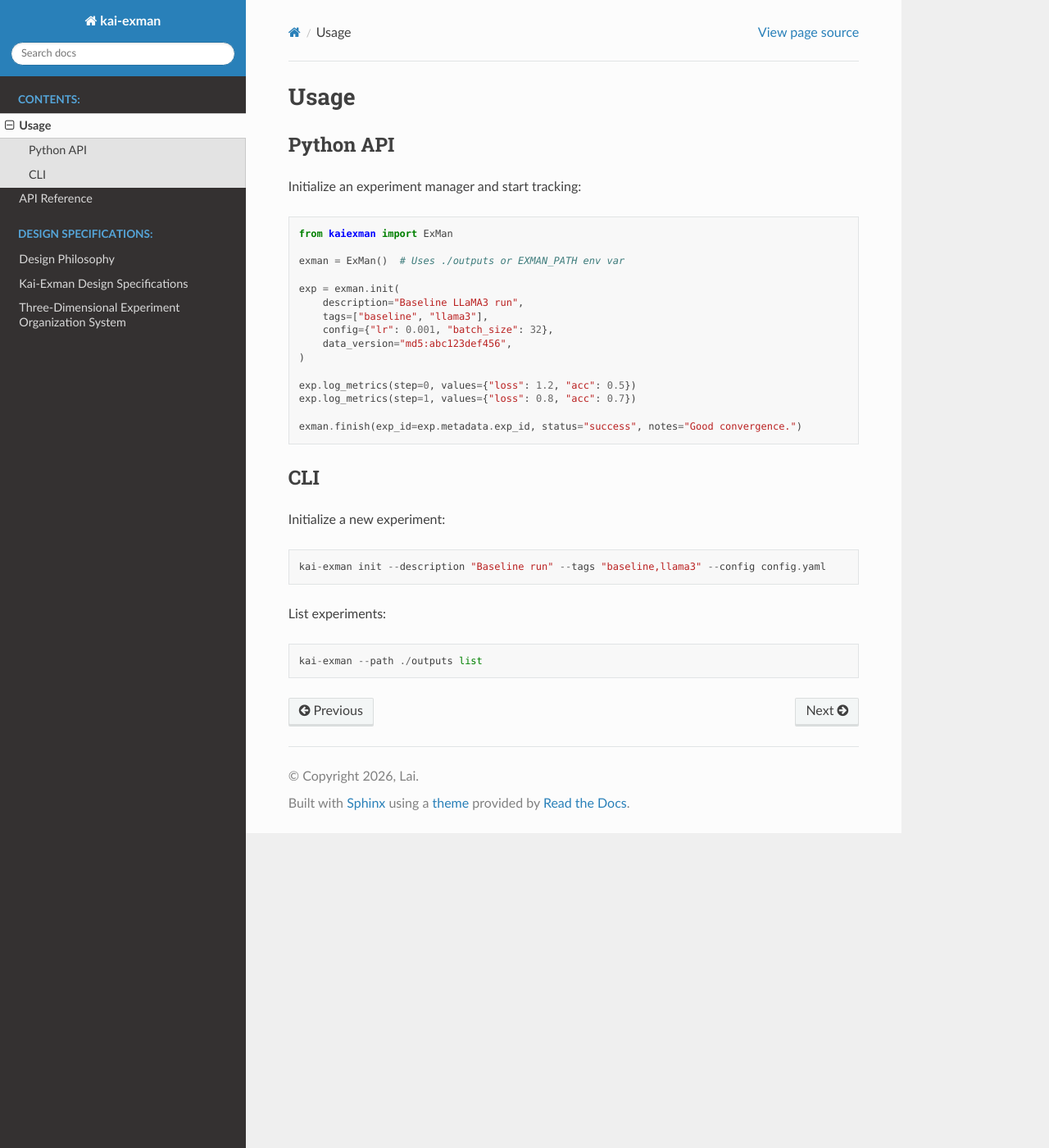
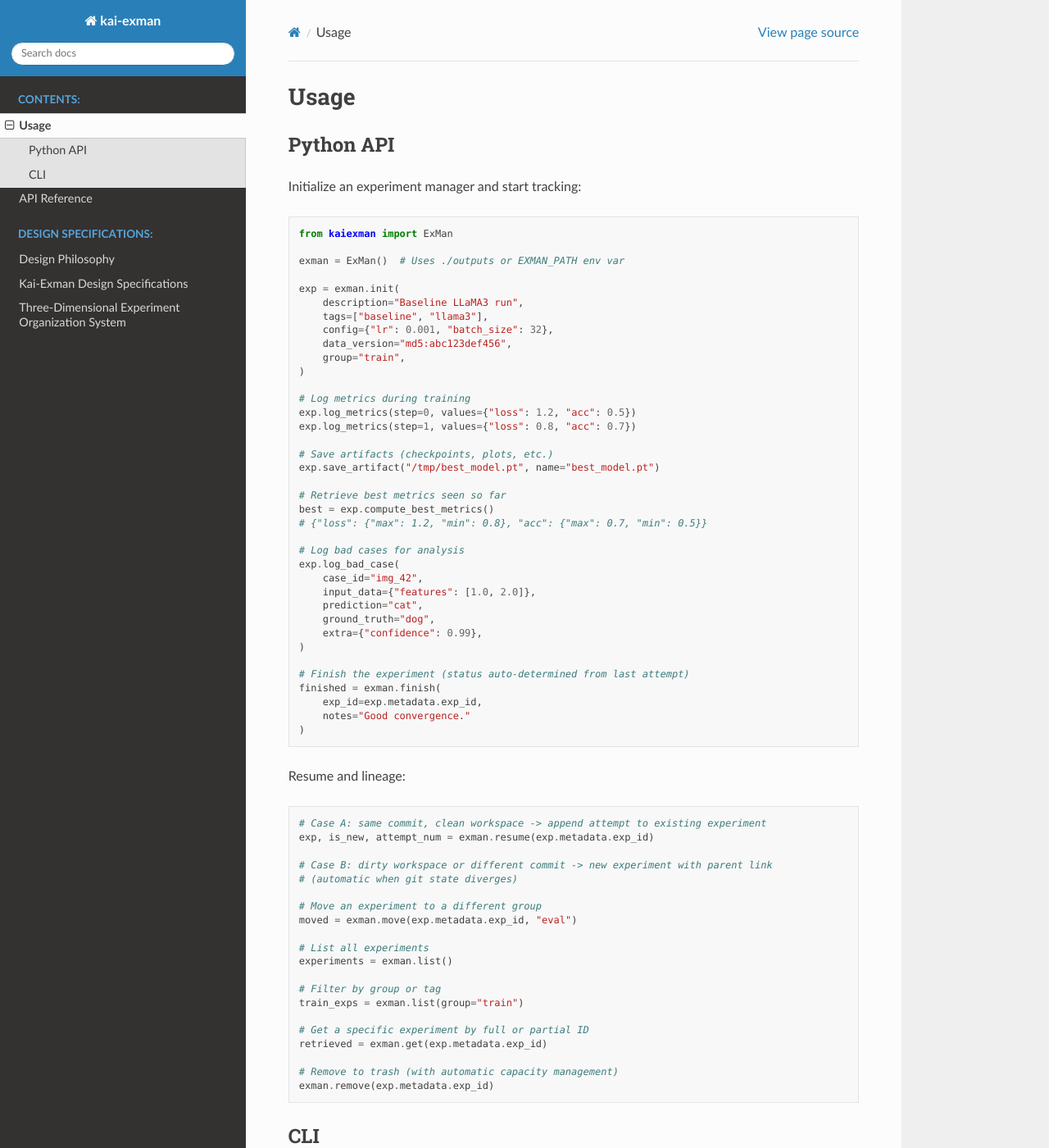
Before and after one commit to laiyk5/kai-exman, a Sphinx documentation site: the page built from docs/source/usage.rst, in a window 1280 px wide and 1400 px high. Shown: the whole window at 82% size. Built offline with Sphinx 7.4.7 and the Read the Docs theme 3.1.0, drawn with Linux system fonts in a browser that asks for light colours; some of the changed text lies outside the part shown.

Commit message:
docs: update usage section to reflect current CLI and API surface
- Replace outdated finish() examples that used --status parameter.
- Add run, move, suggest-groups, and group/tag filter examples.
- Document list view modes (default, --oneline, --tree).
- Add Python API examples for save_artifact, compute_best_metrics,
  log_bad_case, and resume lineage.
- Sync docs/source/usage.rst and README.md Quick Start.

Co-Authored-By: Claude Sonnet 4.6 <noreply@anthropic.com>

```diff
--- a/docs/source/usage.rst
+++ b/docs/source/usage.rst
@@ -15,20 +15,131 @@ Initialize an experiment manager and start tracking::
         tags=["baseline", "llama3"],
         config={"lr": 0.001, "batch_size": 32},
         data_version="md5:abc123def456",
+        group="train",
     )
 
+    # Log metrics during training
     exp.log_metrics(step=0, values={"loss": 1.2, "acc": 0.5})
     exp.log_metrics(step=1, values={"loss": 0.8, "acc": 0.7})
 
-    exman.finish(exp_id=exp.metadata.exp_id, status="success", notes="Good convergence.")
+    # Save artifacts (checkpoints, plots, etc.)
+    exp.save_artifact("/tmp/best_model.pt", name="best_model.pt")
+
+    # Retrieve best metrics seen so far
+    best = exp.compute_best_metrics()
+    # {"loss": {"max": 1.2, "min": 0.8}, "acc": {"max": 0.7, "min": 0.5}}
+
+    # Log bad cases for analysis
+    exp.log_bad_case(
+        case_id="img_42",
+        input_data={"features": [1.0, 2.0]},
+        prediction="cat",
+        ground_truth="dog",
+        extra={"confidence": 0.99},
+    )
+
+    # Finish the experiment (status auto-determined from last attempt)
+    finished = exman.finish(
+        exp_id=exp.metadata.exp_id,
+        notes="Good convergence."
+    )
+
+Resume and lineage::
+
+    # Case A: same commit, clean workspace -> append attempt to existing experiment
+    exp, is_new, attempt_num = exman.resume(exp.metadata.exp_id)
+
+    # Case B: dirty workspace or different commit -> new experiment with parent link
+    # (automatic when git state diverges)
+
+    # Move an experiment to a different group
+    moved = exman.move(exp.metadata.exp_id, "eval")
+
+    # List all experiments
+    experiments = exman.list()
+
+    # Filter by group or tag
+    train_exps = exman.list(group="train")
+
+    # Get a specific experiment by full or partial ID
+    retrieved = exman.get(exp.metadata.exp_id)
+
+    # Remove to trash (with automatic capacity management)
+    exman.remove(exp.metadata.exp_id)
 
 CLI
 ---
 
+Global options::
+
+    kai-exman --path ./outputs --strict <command>
+
 Initialize a new experiment::
 
-    kai-exman init --description "Baseline run" --tags "baseline,llama3" --config config.yaml
+    kai-exman init --description "Baseline run" --tags "baseline,llama3" --config config.yaml --group train
+
+Run a command inside an experiment context::
+
+    # Fresh experiment
+    kai-exman run --description "training run" -- python train.py
+
+    # Resume an experiment (automatic Case A / Case B detection)
+    kai-exman run --resume <exp_id> -- python train.py
 
 List experiments::
 
-    kai-exman --path ./outputs list
+    # Default log view
+    kai-exman list
+
+    # Compact one-line view
+    kai-exman list --oneline
+
+    # Lineage tree view (shows parent/child relationships)
+    kai-exman list --tree
+
+    # Filter by tag or group
+    kai-exman list --tag baseline --group train
+
+    # Sort by metric, creation time, group, or ID
+    kai-exman list --sort-by acc --order desc
+    kai-exman list --sort created --order desc
+
+    # Show full 16-character IDs
+    kai-exman list --full-id
+
+Show experiment details::
+
+    kai-exman show <exp_id>
+    kai-exman show --full-id <exp_id>
+
+Move an experiment to a different group::
+
+    kai-exman move <exp_id> eval
+
+Tag or untag an experiment::
+
+    kai-exman tag <exp_id> production
+    kai-exman tag <exp_id> production --delete
+
+List all tags::
+
+    kai-exman tags
+
+Finish an experiment and generate summary.md::
+
+    kai-exman finish <exp_id> --notes "Best run so far"
+
+Status is auto-determined from the last attempt's exit code:
+
+- ``0`` -> ``success``
+- Non-zero -> ``failed``
+- ``None`` (stopped) -> ``aborted``
+
+Remove an experiment (moved to trash for safety)::
+
+    kai-exman rm <exp_id>
+    kai-exman rm --clear-trash  # permanently empty trash
+
+Suggest group assignments based on config similarity::
+
+    kai-exman suggest-groups
```
Also changed, not shown: README.md (+69 -11 lines).
